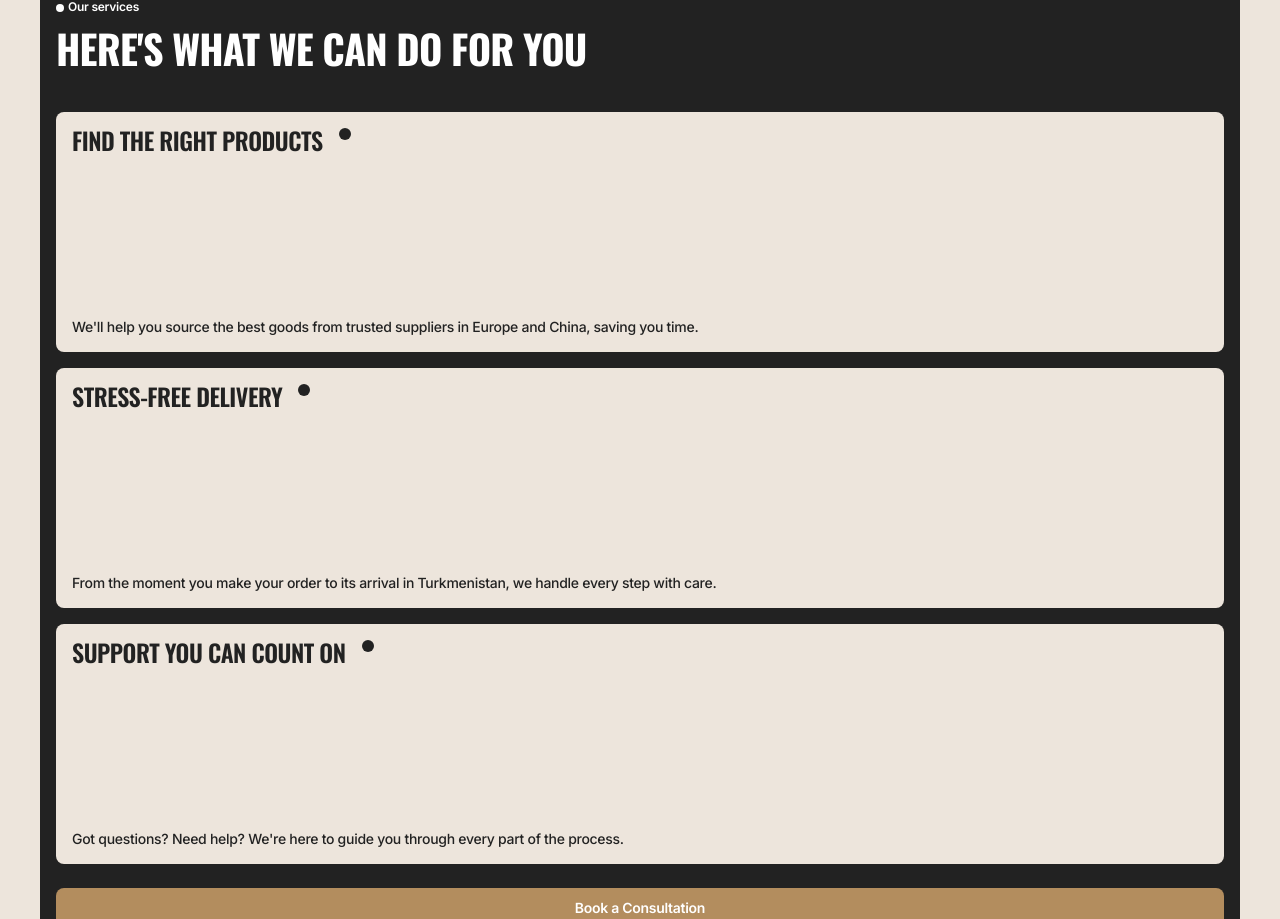
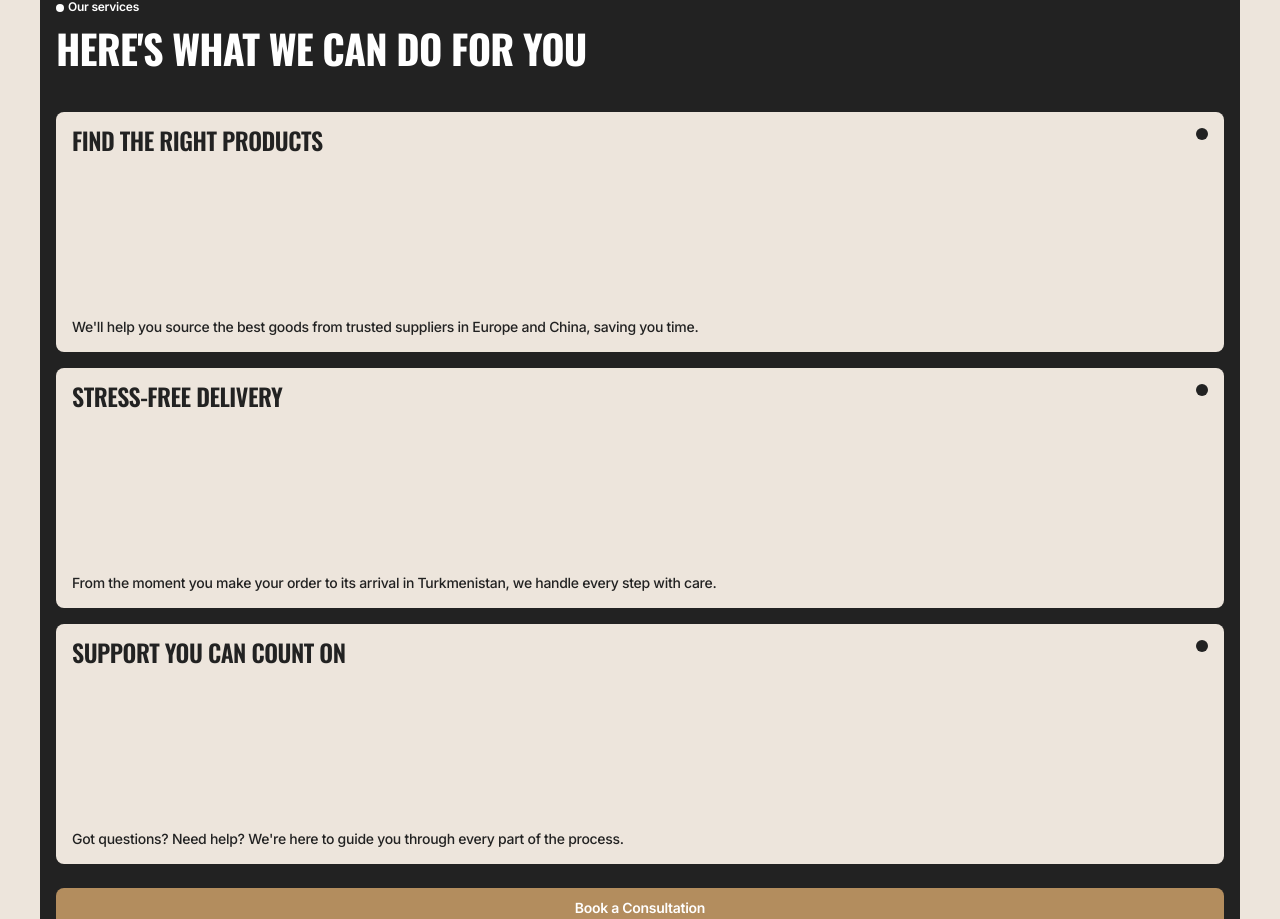
Before and after one commit to DevDugg/r-g-solutions, a Next.js app: page / in a window 1280 px wide. Shown: the part 1440-2359 px from the top of the page. Built offline with nearby package versions, Linux system fonts and the light colour scheme.

Commit message:
section card correction

```diff
--- a/src/components/elements/section-card.tsx
+++ b/src/components/elements/section-card.tsx
@@ -8,7 +8,7 @@
 const SectionCard = ({ title, description }: SectionCardProps) => {
   return (
     <div className="section-card bg-BG p-4 rounded-lg h-[240px] flex flex-col justify-between">
-      <div className="flex gap-4">
+      <div className="flex gap-4 justify-between">
         <h3 className="card-title text-BLACK">{title}</h3>
         <DecoratorCircle size={12} color={"BLACK"} />
       </div>
```
